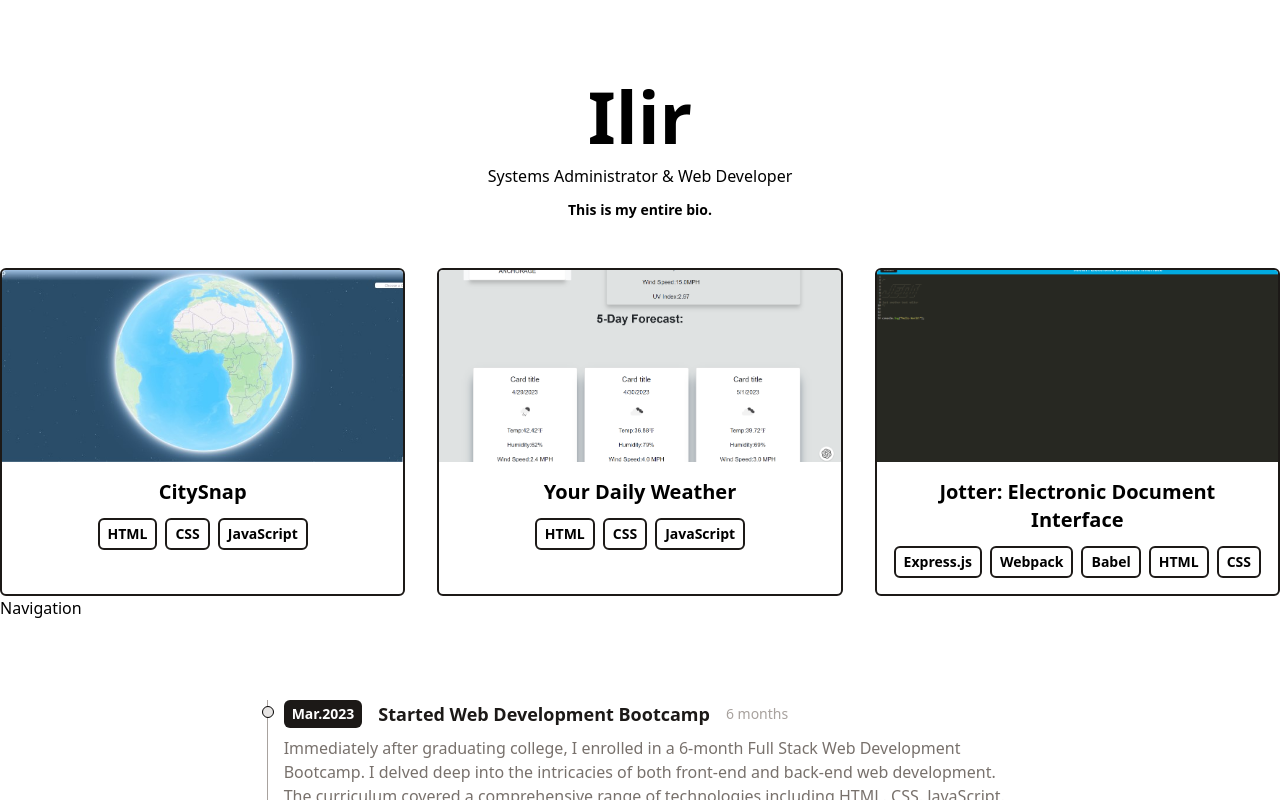
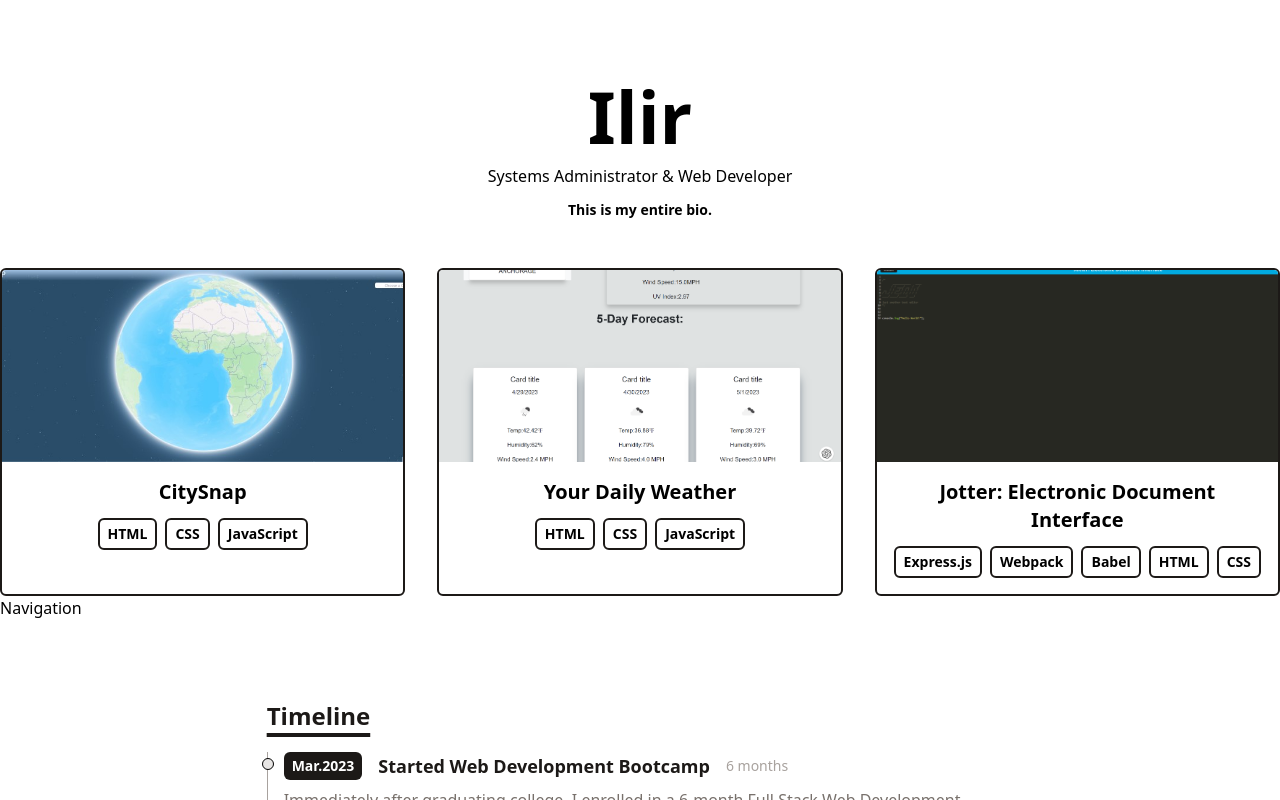
Before and after one commit to IlirHajdari/Reactfolio, a React (Vite) app: page / in a window 1280 px wide. Shown: the top 800 px of the page. Built offline with nearby package versions, Linux system fonts and the light colour scheme.

Commit message:
imported Header

```diff
--- a/src/components/Timeline.jsx
+++ b/src/components/Timeline.jsx
@@ -1,10 +1,11 @@
 import timeline from "../data/timeline";
 import TimelineItem from "./TimelineItem";
-
+import Header from "./Header";
 function Timeline() {
   return (
     <div className="flex flex-col md:flex-row justify-center my-20">
       <div className="w-full md:w-7/12">
+        <Header>Timeline</Header>
         {timeline.map((item, index) => (
           <TimelineItem
             key={index}
```
